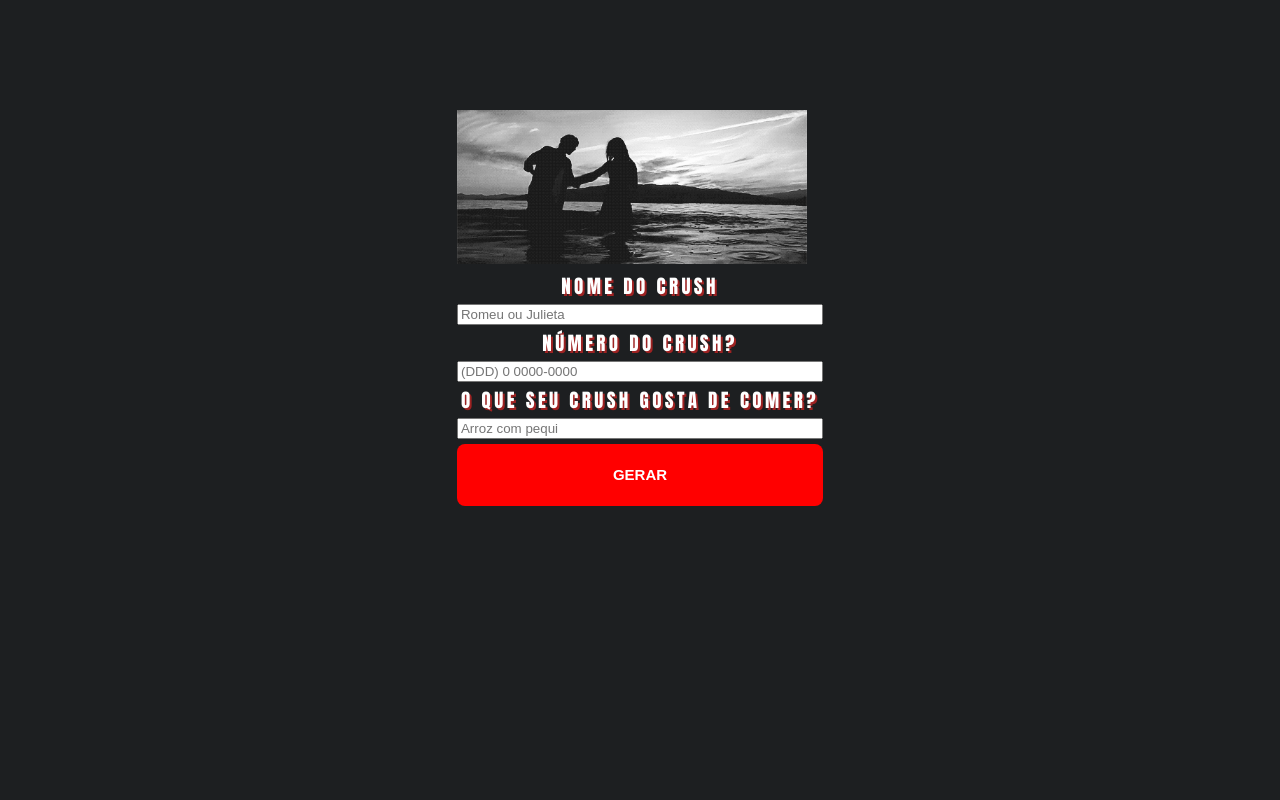
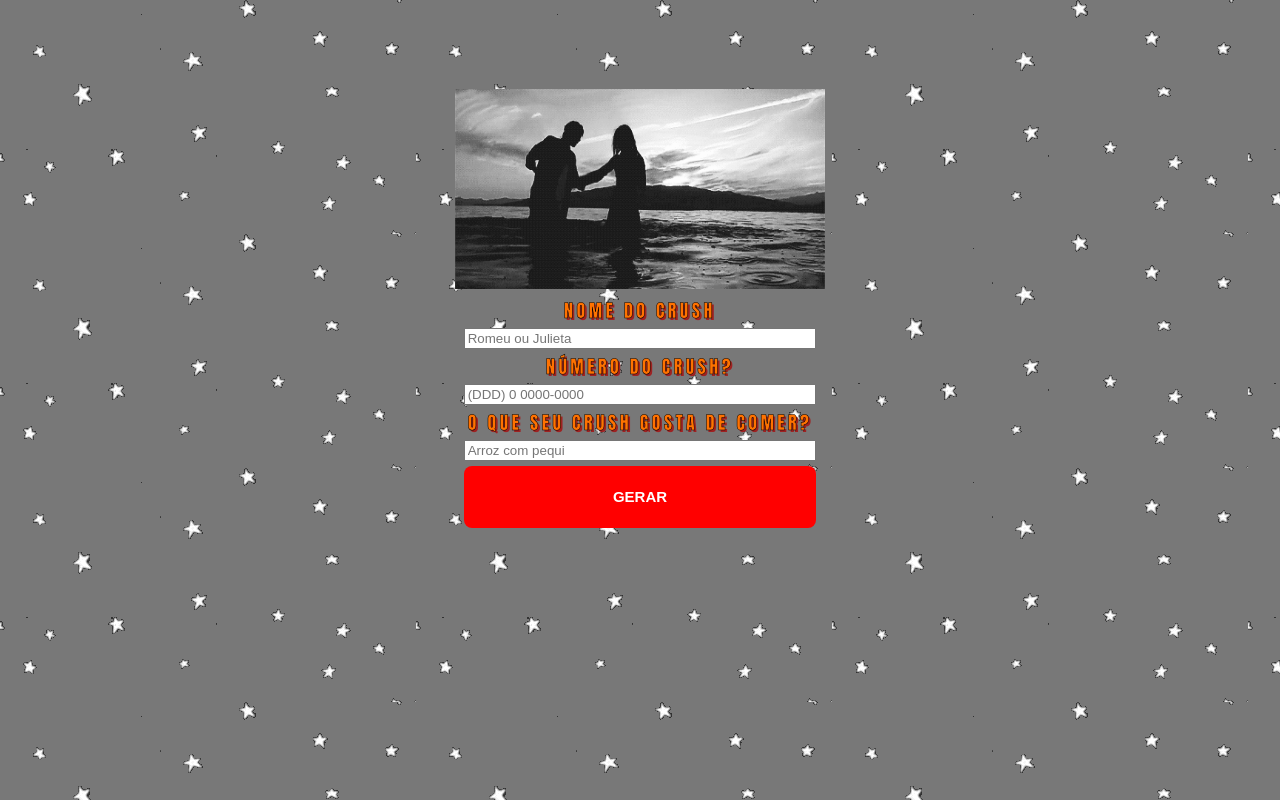
Before and after one commit to MisaelSantos/Friends-or-not, a plain HTML site: page index.html in a window 1280 px wide. Drawn offline with nearby package versions, Linux system fonts and the light colour scheme.

Commit message:
Update style.css

```diff
--- a/style.css
+++ b/style.css
@@ -1,5 +1,6 @@
 body {
-    background-color: #1D1F21;
+    background-color: #787878;
+    background-image: url('img/stars.gif');
 }
 
 .Container {
@@ -10,7 +11,8 @@ body {
 }
 
 .divEmotion img {
-    width: 350px;
+    width: 370px;
+    height: 200px;
 }
 
 form {
@@ -27,10 +29,10 @@ form {
 
 label {
     font-family: Impact, Charcoal, sans-serif;
-    font-size: 19px;
+    font-size: 18px;
     letter-spacing: 3.4px;
     word-spacing: 0px;
-    color: white;
+    color: #FF7200;
     font-weight: 400;
     font-style: normal;
     font-variant: small-caps;
@@ -38,13 +40,10 @@ label {
     text-align: center;
     margin: 4px;
     text-shadow: 2px 2px rgb(158, 34, 34);
-}
-
-form textarea {
-    color: #333;
-    border: 1px solid #dcdce6;
-    border-radius: 8px;
-    padding: 16px 24px;
+    -webkit-text-stroke-width: 0.5px;
+    /* largura da borda */
+    -webkit-text-stroke-color: #000;
+    /* cor da borda */
 }
 
 button {
```
